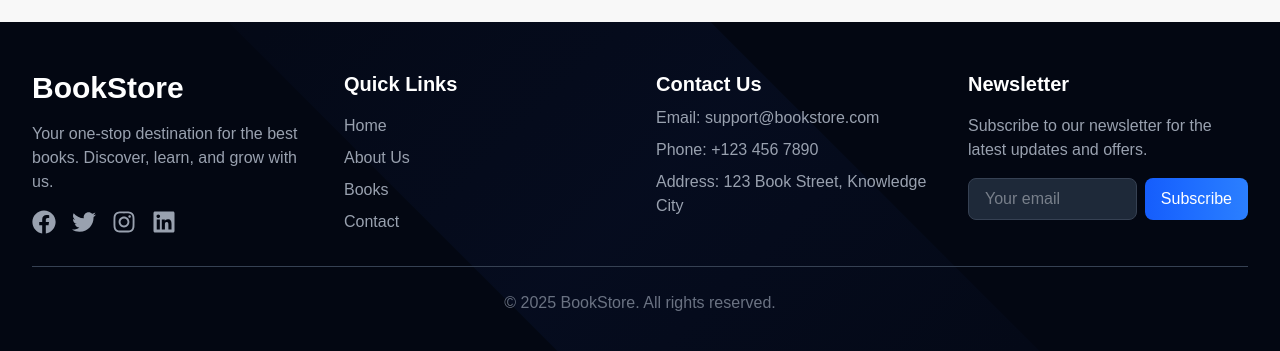
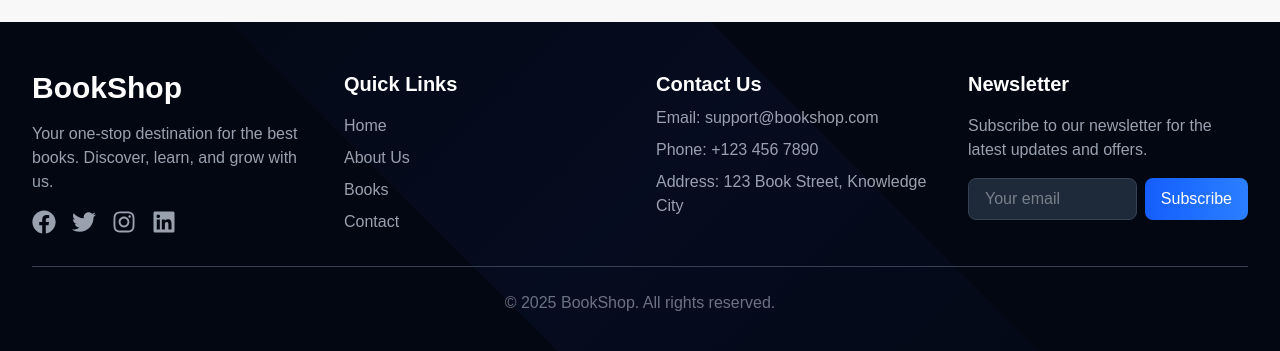
Before and after one commit to aro-arko/Book-Shop-Frontend, a React app: page /login in a window 1280 px wide. Shown: the part 842-1193 px from the top of the page. Built offline with nearby package versions, Linux system fonts and the light colour scheme; no server answers; the HTML template or start-up script is replaced by a standard one.

Commit message:
cart updated

```diff
--- a/src/components/PublicDashboard/Footer.tsx
+++ b/src/components/PublicDashboard/Footer.tsx
@@ -35,7 +35,7 @@
         >
           {/* Company Info */}
           <div className="space-y-4">
-            <h2 className="text-3xl font-bold text-white">BookStore</h2>
+            <h2 className="text-3xl font-bold text-white">BookShop</h2>
             <p className="text-gray-400">
               Your one-stop destination for the best books. Discover, learn, and
               grow with us.
@@ -102,7 +102,7 @@
           <div className="space-y-2">
             <h3 className="text-xl font-semibold text-white">Contact Us</h3>
             {[
-              { text: "Email: support@bookstore.com" },
+              { text: "Email: support@bookshop.com" },
               { text: "Phone: +123 456 7890" },
               { text: "Address: 123 Book Street, Knowledge City" },
             ].map((info, index) => (
@@ -147,7 +147,7 @@
           className="border-t border-gray-700 mt-8 pt-6 text-center text-gray-500"
           {...fadeIn}
         >
-          © {new Date().getFullYear()} BookStore. All rights reserved.
+          © {new Date().getFullYear()} BookShop. All rights reserved.
         </motion.div>
       </div>
     </footer>
--- a/src/components/UserDashboard/Cart.tsx
+++ b/src/components/UserDashboard/Cart.tsx
@@ -71,10 +71,10 @@
             }) => (
               <div
                 key={item.product._id}
-                className="bg-white shadow-md rounded-lg p-4 border border-gray-300 hover:shadow-lg transition duration-300 flex items-center justify-between"
+                className="bg-white shadow-md rounded-lg p-4 border border-gray-300 hover:shadow-lg transition duration-300 flex flex-col md:flex-row items-center justify-between"
               >
                 {/* Left: Image, Title, and Author */}
-                <div className="flex items-center space-x-4 flex-1">
+                <div className="flex items-center space-x-4 flex-1 mb-4 md:mb-0">
                   <img
                     className="w-16 h-16 object-cover rounded-md"
                     src={item.product.image}
@@ -91,7 +91,7 @@
                 </div>
 
                 {/* Middle: Quantity Input */}
-                <div className="flex items-center mx-4">
+                <div className="flex items-center mx-4 mb-4 md:mb-0">
                   <input
                     type="number"
                     value={item.quantity}
--- a/src/components/UserDashboard/CartSummary.tsx
+++ b/src/components/UserDashboard/CartSummary.tsx
@@ -19,20 +19,20 @@
   console.log(cart);
 
   return (
-    <div className="flex justify-end items-center mt-6">
-      <div className="flex flex-col justify-between items-end w-1/3 bg-white shadow-md rounded-lg p-4 border border-gray-300">
+    <div className="flex justify-center md:justify-end items-center mt-6">
+      <div className="flex flex-col justify-between items-end w-full md:w-1/2 bg-white shadow-md rounded-lg p-4 border border-gray-300">
         <div className="flex justify-between w-full mb-4">
           <p className="text-gray-600">Total Price:</p>
           <p className="text-2xl font-bold text-gray-800">
             ${totalPrice.toFixed(2)}
           </p>
         </div>
-        <p className="text-gray-600 mb-4">
+        <p className="text-gray-600 mb-4 text-center md:text-right">
           Thank you for shopping with us! Click the button below to place your
           order and enjoy your new books.
         </p>
         <Link to="/user/checkout" state={{ cart }}>
-          <button className="bg-blue-500 text-white px-6 py-2 rounded-lg hover:bg-blue-600 transition duration-300">
+          <button className="bg-blue-500 text-white px-6 py-2 rounded-lg hover:bg-blue-600 transition duration-300 w-full md:w-auto">
             Proceed to Checkout
           </button>
         </Link>
```
